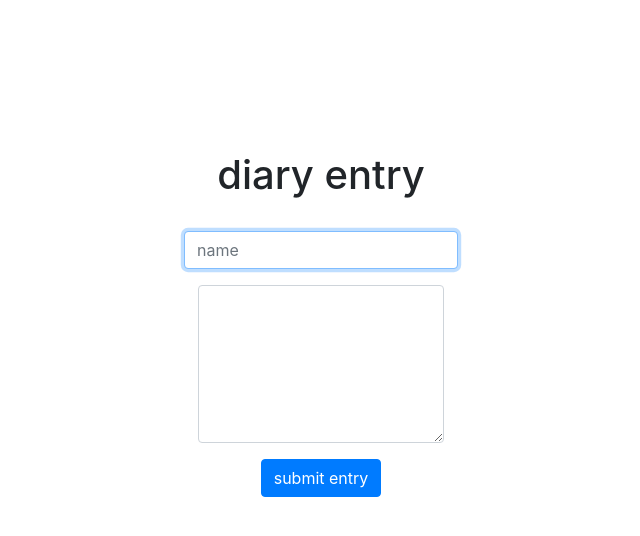
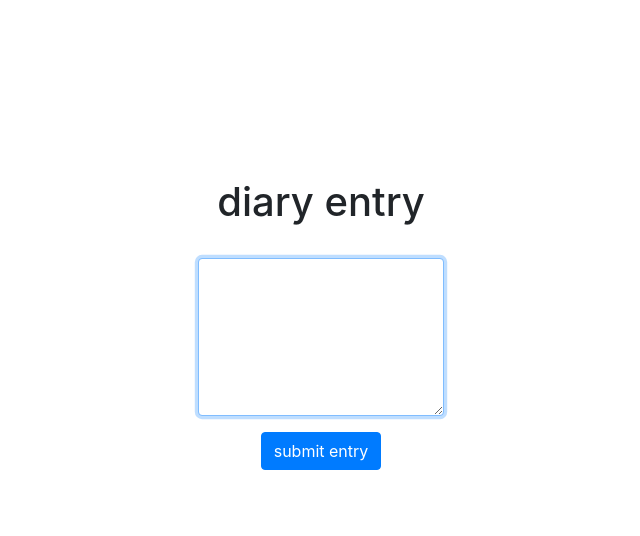
Before and after one commit to kelseyywu/serenity, a Flask app: page /diary in a window 1280 px wide. Shown: the part 76-612 px from the top of the page, without its empty margins (319-959 px from the left). Run offline with Flask 2, Linux system fonts and the light colour scheme; a user stored in the database is signed in; some libraries are stand-ins or nearby versions.

Commit message:
Thu, Dec 2, 2021, 5:32 AM +00:00

```diff
--- a/app.py
+++ b/app.py
@@ -54,17 +54,14 @@ def diary():
 
         # Define variables
         entry = request.form.get("entry")
-        name = request.form.get("name")
 
         # Validate form submission
-        if not name:
-            return apology("missing name")
-        elif not entry:
+        if not entry:
             return apology("missing entry")
         elif len(entry) > 500:
             return apology("keep diary entries under 500 characters")
 
-        diary = db.execute("INSERT INTO diary (user_ID, name, entry) VALUES(?, ?, ?)", user_id, name, entry)
+        diary = db.execute("INSERT INTO diary (user_ID, entry) VALUES(?, ?)", user_id, entry)
 
         session["user_id"] = id
         return redirect("/")
--- a/templates/diary.html
+++ b/templates/diary.html
@@ -26,9 +26,6 @@
             <br>
             <form action="/diary" method="post">
                 <div class="mb-3">
-                    <input autocomplete="off" autofocus class="form-control mx-auto w-auto" name="name" placeholder="name" type="text">
-                </div>
-                <div class="mb-3">
                     <textarea autocomplete="off" autofocus class="form-control mx-auto w-auto" name="entry" placeholder="entry" type="text" rows="6"> </textarea>
                 </div>
                 <button class="btn btn-primary" type="submit">submit entry</button>
```
Also changed, not shown: serenity.db, 1 other file.
